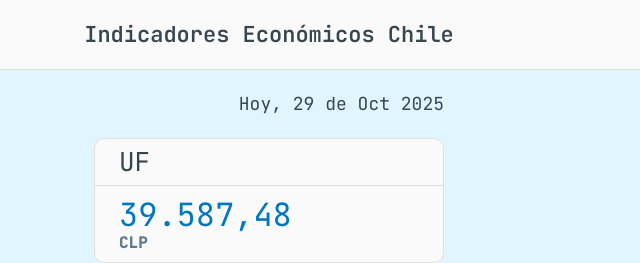
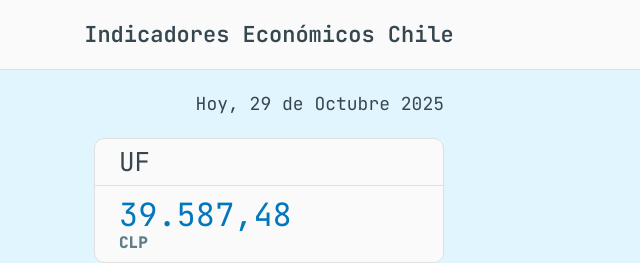
Before and after one commit to carlos-sweb/scrapy-indicadores, a plain HTML site: page www/index.html in a window 1280 px wide. Shown: the top 263 px of the page, 371-1011 px from the left. Drawn offline with nearby package versions, Linux system fonts and the light colour scheme.

Commit message:
update index.html

```diff
--- a/www/index.html
+++ b/www/index.html
@@ -193,7 +193,7 @@
 		<!-- FECHA -->
 		<div class="card-hidden">
 			<div class="header-card-hidden">
-				<span class="title">Hoy, 29 de Oct 2025</span>
+				<span class="title">Hoy, 29 de Octubre 2025</span>
 			</div>
 		</div>
 
```
